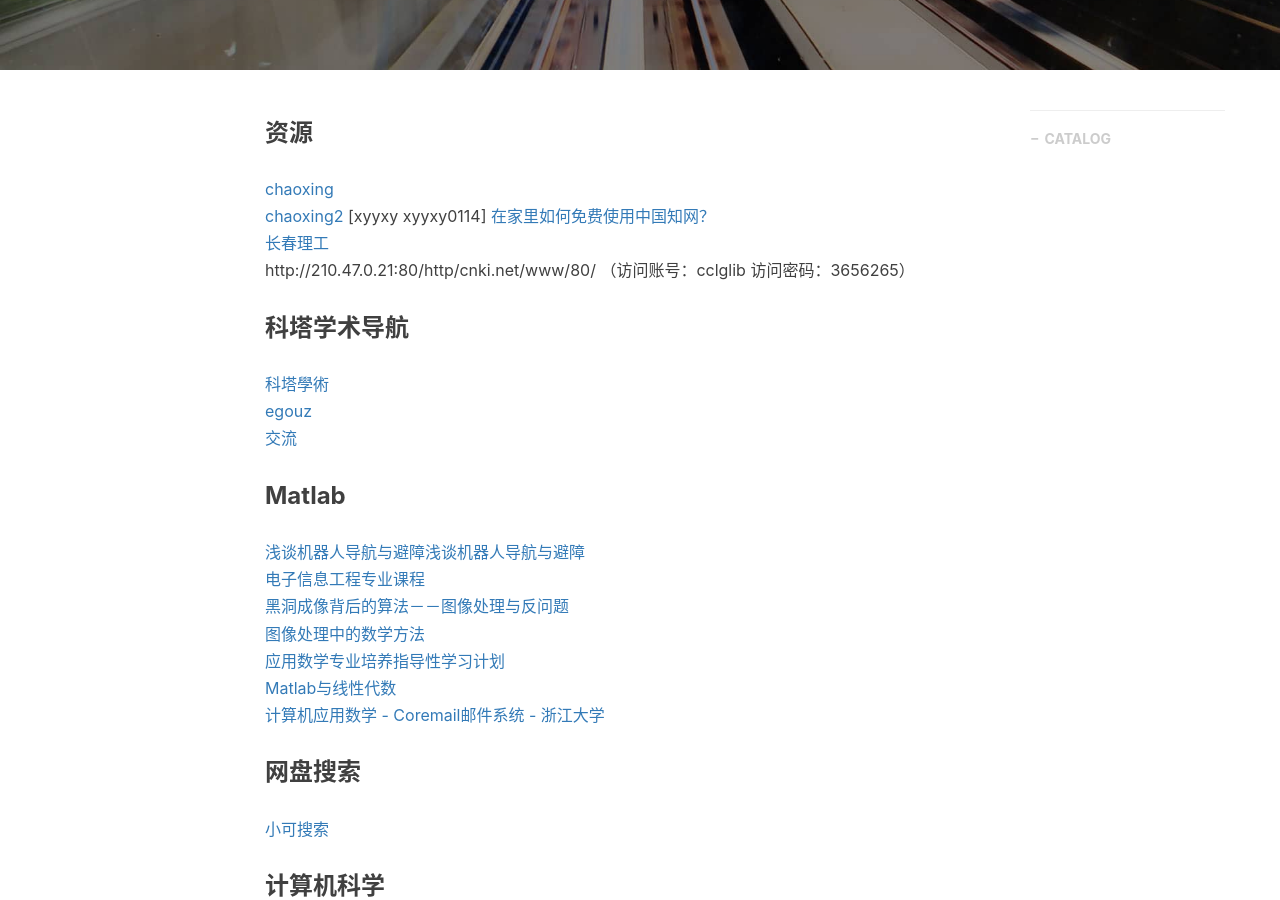
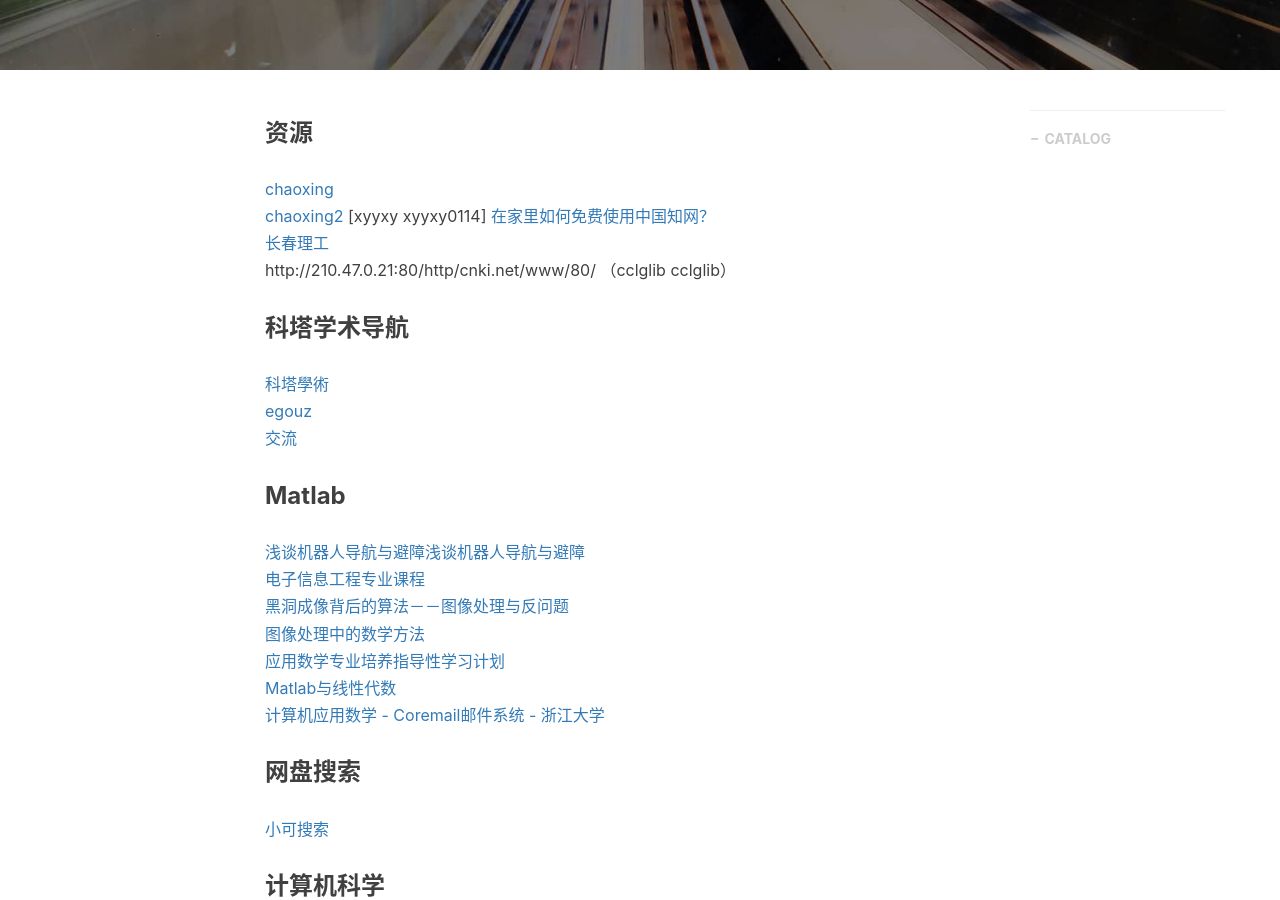
Before and after one commit to gary-robotics/dlward, a Jekyll site: the page built from _posts/2018-06-04-EKF-2018.markdown, in a window 1280 px wide and 900 px high, scrolled down 453 px. Built offline with Jekyll 4.4.1, drawn with Linux system fonts in a browser that asks for light colours; nearby versions of some CDN libraries; comment, search, counter and statistics services are not loaded.

Commit message:
Update 2018-06-04-EKF-2018.markdown

```diff
--- a/_posts/2018-06-04-EKF-2018.markdown
+++ b/_posts/2018-06-04-EKF-2018.markdown
@@ -14,7 +14,7 @@
 [chaoxing2](http://59.75.114.218:9080/gnxw/1024.jhtml)  [xyyxy xyyxy0114]
 [在家里如何免费使用中国知网？](https://www.zhihu.com/question/20188973?sort=created)
 [长春理工](http://lib.cust.edu.cn/webs/show/notice/723/528.html)
- http://210.47.0.21:80/http/cnki.net/www/80/ （访问账号：cclglib   访问密码：3656265）
+ http://210.47.0.21:80/http/cnki.net/www/80/ （cclglib cclglib）
 
 ### 科塔学术导航
 [科塔學術](https://site.sciping.com/)
```
